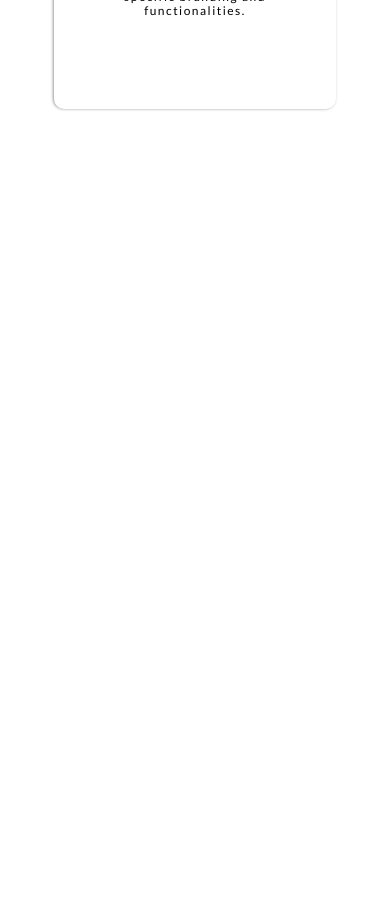
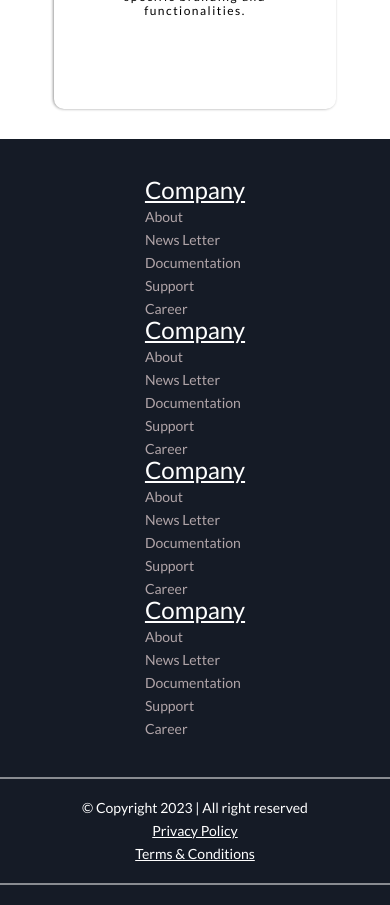
Before and after one commit to codewithbharat/hostelBees, a React (Vite) app in the folder client/: page / in a window 390 px wide. Shown: the part 5580-6485 px from the top of the page. Before the commit the page ends 5719 px from the top, so only its background shows below. Built offline with nearby package versions, Linux system fonts and the light colour scheme.

Commit message:
footer.jsx -> done

```diff
--- a/client/src/App.jsx
+++ b/client/src/App.jsx
@@ -20,7 +20,7 @@ function App() {
         <Route path='/Register' element={<Register />} />
         <Route path='*' element={<NotFound />} />
       </Routes>
-      {/* <Footer /> */}
+      <Footer />
     </div>
   )
 }
--- a/client/src/components/style/Footer.css
+++ b/client/src/components/style/Footer.css
@@ -83,3 +83,32 @@
   line-height: 18.2px; /* 140% */
   margin: 0 20px;
 }
+
+@media (max-width: 480px) {
+  .footer {
+    padding-bottom: 20px;
+  }
+  .footer__links {
+    flex-direction: column;
+    padding: 10%;
+  }
+
+  .footer__links-group span {
+    font-size: 24px;
+    text-decoration: underline;
+    font-weight: 400;
+  }
+
+  .footer__links-group li {
+    font-size: 16px;
+    padding-top: 5px;
+  }
+
+  .footer__copyright {
+    flex-direction: column;
+  }
+
+  .footer__copyright .a {
+    padding-top: 5px;
+  }
+}
```
